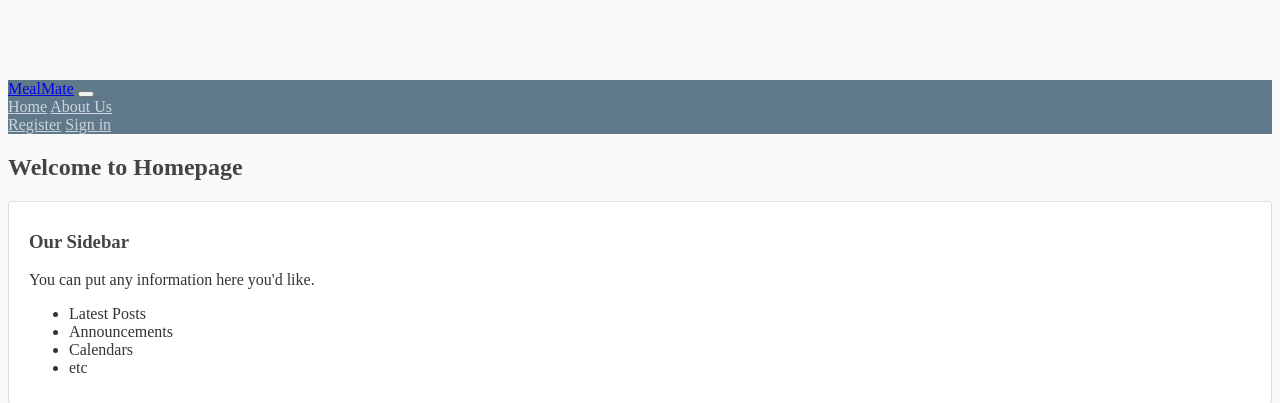
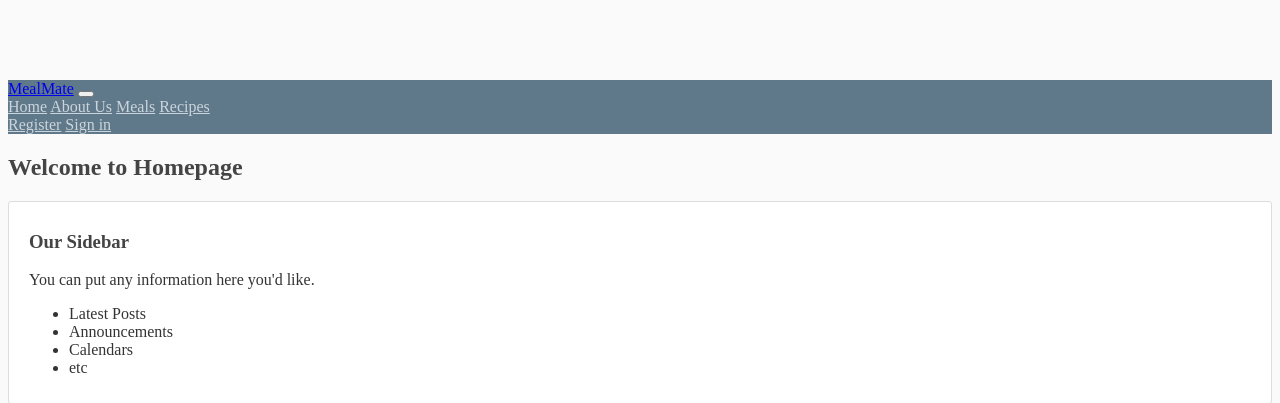
Before and after one commit to Mike-The-Knight/WebAppCW, a Django app: page / in a window 1280 px wide. Shown: the top 403 px of the page. Run offline with Django 4.2, Linux system fonts and the light colour scheme.

Commit message:
Added meals and recipes to nav bar

```diff
--- a/project/templates/website/base.html
+++ b/project/templates/website/base.html
@@ -29,6 +29,8 @@
                   <div class="navbar-nav mr-auto">
                     <a class="nav-item nav-link" href="/">Home</a>
                     <a class="nav-item nav-link" href="/about">About Us</a>
+                    <a class="nav-item nav-link" href="/meals">Meals</a>
+                    <a class="nav-item nav-link" href="/recipes">Recipes</a>
                   </div>
                   <!-- Navbar Right Side -->
                   <div class="navbar-nav">
```
